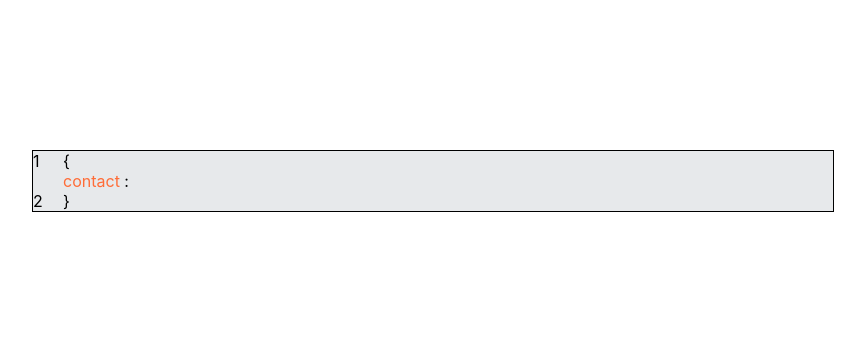
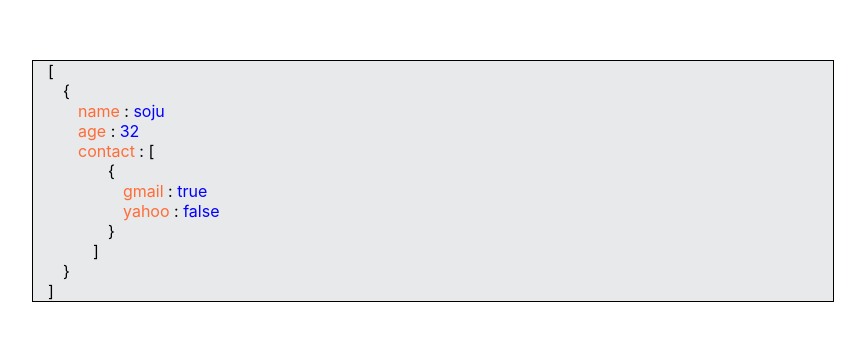
Before and after one commit to sojucr7/json-formatter, a React (Create React App) app: page / in a window 1280 px wide. Shown: the part 219-560 px from the top of the page, without its empty margins (207-1072 px from the left). Built offline with nearby package versions, Linux system fonts and the light colour scheme.

Commit message:
tree functionality rewrite

```diff
--- a/src/App.css
+++ b/src/App.css
@@ -38,3 +38,6 @@ body{
 .jsonFormatter__lineItemOutput--orange{
   color: #ff6c37;
 }
+.jsonFormatter__lineItemOutput{
+  margin-left: 15px;
+}
--- a/src/App.js
+++ b/src/App.js
@@ -7,126 +7,19 @@ import {Tree} from './Lib/Tree'
 function App({ json }) {
   let [jsonState, setJsonState] = useState([])
 
-  const isObject = (object) => {
-    return typeof object === 'object' && !Array.isArray(object) && object !== null
-  }
+  useEffect(() => {
+    let tree=new Tree().generateTree(json)
+    setJsonState(tree)
+  }, [])
 
-
-  const generateLineItems = (entity, level = 0) => {
-
-    const margin = level ? level * 20 + 20 : 0
-    let lineItems = []
-    if (isObject(entity)) {
-
-
-
-
-      Object.keys(entity).map((key, index) => {
-
-        if(index==0){
-          lineItems.push({
-            values: ['{'],
-            colors: ['black']
-          })
-        }
-        let items=[]
-        let value = entity[key]
-        let color = 'blue'
-        if (Array.isArray(entity[key]) || isObject(entity[key])) {
-          value = ''
-          color = ''
-        }
-
-        items.push({
-          values: [key, ' :', ` ${value}`],
-          colors: ['orange', 'black', color]
-        })
-
-
-        if (Array.isArray(entity[key]) || isObject(entity[key])) {
-
-          items['children'] = generateLineItems(entity[key], level + 1)
-        }
-
-        lineItems[lineItems.length - 1]['children']=items
-
-        if(index==Object.keys(entity).length-1){
-          lineItems.push({
-            values: ['}'],
-            colors: ['black']
-          })
-        }
-      })
-
-    }
-
-    if (Array.isArray(entity)) {
-
-      entity.forEach((item,index1) => {
-        if(index1==0){
-          lineItems.push({
-            values: ['['],
-            colors: ['black']
-          })
-        }
-
-        let items=[]
-        items.push({
-          values: ['{'],
-          colors: ['black']
-        })
-        Object.keys(item).map((key, index) => {
-
-          let value = item[key]
-          let color = 'blue'
-          if (Array.isArray(item[key]) || isObject(item[key])) {
-            value = ''
-            color = ''
-          }
-
-          items.push({
-            values: [key, ' :', ` ${value}`],
-            colors: ['orange', 'black', color]
-          })
-
-          if (Array.isArray(item[key]) || isObject(item[key])) {
-            items['children'] = generateLineItems(item[key], level + 1)
-          }
-        })
-        lineItems[lineItems.length - 1]['children'] =items
-        items.push({
-          values: ['}'],
-          colors: ['black']
-        })
-
-        if(index1==entity.length-1){
-          lineItems.push({
-            values: [']'],
-            colors: ['black']
-          })
-        }
-      })
-
-
-    }
-
-    return lineItems
-  }
-  useEffect(() => {
-    let tree=new Tree()
-    console.log(generateLineItems(json))
-    setJsonState(generateLineItems(json))
-  }, [])
   return (
     <div className="jsonFormatter">
       {
-        jsonState && Object.keys(jsonState).map((item, index) => {
+        jsonState.map((item, index) => {
           return (
-            <div className="jsonFormatter__lineItems">
-              <div className='jsonFormatter__lineItemsCounter'>{index + 1}</div>
-              <LineItem entity={jsonState[item]} lineNumber={index + 1} key={index} />
+            <div className="jsonFormatter__lineItems"  key={index}>
+              <LineItem entity={item} lineNumber={index + 1}/>
             </div>
-
           )
         })
       }
--- a/src/Lib/Tree.js
+++ b/src/Lib/Tree.js
@@ -1,74 +1,101 @@
-import { Entity } from "./Entity"
+import { Entity } from "./Entity";
 
 export class Tree {
-    constructor() {
-        this.lineItems = []
+  isObject(object) {
+    return (
+      typeof object === "object" && !Array.isArray(object) && object !== null
+    );
   }
 
-    isObject(object){
-        return typeof object === 'object' && !Array.isArray(object) && object !== null
+  objectMapping(entity, level) {
+    let items = [];
+    let lineItems = [];
+    Object.keys(entity).map((key, index) => {
+
+      let value = entity[key];
+      let color = "blue";
+      if (Array.isArray(entity[key])) {
+        value = "[";
+        color = "black";
+      }
+
+      if (this.isObject(entity[key])) {
+        value = "{";
+        color = "black";
+      }
+
+      items.push({
+        values: [key, " :", ` ${value}`],
+        colors: ["orange", "black", color],
+      });
+
+      if (Array.isArray(entity[key])) {
+        items[items.length - 1]["children"] =[...this.arrayMapping(
+          entity[key],
+          level + 1
+        ),...[{
+          values: ["]"],
+          colors: ["black"],
+        }]] ;
+      }
+
+      if (this.isObject(entity[key])) {
+        items[items.length - 1]["children"] = [...this.objectMapping(
+          entity[key],
+          level + 1
+        ),...[{
+          values: ["}"],
+          colors: ["black"],
+        }]];
+      }
+    });
+
+    lineItems.push({children:items});
+    return lineItems;
+  }
+
+  arrayMapping(entity, level) {
+    let items = [];
+    let lineItems = [];
+    entity.forEach((item, index1) => {
+
+      items.push({
+        values: ["{"],
+        colors: ["black"],
+      });
+
+      items = [...items, ...this.objectMapping(item, level),...[{
+        values: ["}"],
+        colors: ["black"],
+      }]];
+    });
+    lineItems.push({children:items});
+    return lineItems;
   }
 
   generateTree(entity, level = 0) {
     if (this.isObject(entity)) {
 
-            Object.keys(entity).map((key, index) => {
+      return [...[{
+        values: ["{"],
+        colors: ["black"],
+      }],
+      ...this.objectMapping(entity, level),
+      ...[{
+        values: ["}"],
+        colors: ["black"],
+      }]];
 
-                let value = entity[key]
-                let color = 'blue'
-                if (Array.isArray(entity[key])) {
-                    value = '['
-                    color = 'black'
-                }
-                if (this.isObject(entity[key])) {
-                    value = '{'
-                    color = 'black'
-                }
-                this.lineItems.push(new Entity([key, ' :', ` ${value}`], ['orange', 'black', color], []))
-
-                if (Array.isArray(entity[key]) || this.isObject(entity[key])) {
-
-                    this.lineItems[this.lineItems.length - 1]['children'] = this.generateTree(entity[key], level + 1)
-                }
-            })
-            this.lineItems.push(new Entity(['}'], ['black'], []))
-        }
-
-        if (Array.isArray(entity)) {
-            entity.forEach((item) => {
-
-                this.lineItems.push(new Entity(['{'], ['black'], []))
-                Object.keys(item).map((key, index) => {
-
-                    let value = item[key]
-                    let color = 'blue'
-                    if (Array.isArray(item[key])) {
-                        value = '['
-                        color = 'black'
-                    }
-                    if (this.isObject(item[key])) {
-                        value = '{'
-                        color = 'black'
-                    }
-
-                    this.lineItems.push(new Entity([key, ' :', ` ${value}`], ['orange', 'black', color], []))
-
-                    if (Array.isArray(item[key]) || this.isObject(item[key])) {
-                        this.lineItems[this.lineItems.length - 1]['children'] = this.generateTree(item[key], level + 1)
-                    }
-                })
-
-                this.lineItems.push({
-                    values: ['}'],
-                    colors: ['black']
-                })
-            })
-
-            this.lineItems.push({
-                values: [']'],
-                colors: ['black']
-            })
-        }
-        return this.lineItems
+    } else {
+      return [...[{
+        values: ["["],
+        colors: ["black"],
+      }],
+      ...this.arrayMapping(entity, level),
+      ...[{
+        values: ["]"],
+        colors: ["black"],
+      }]];
     }
   }
+}
--- a/src/LineItem.js
+++ b/src/LineItem.js
@@ -1,20 +1,18 @@
-import logo from './logo.svg';
-import './App.css';
-import { useEffect, useState } from 'react';
+function LineItem({entity,lineNumber,depth=0}) {
+    return (
+            <>
+            <div className='jsonFormatter__lineItemOutput'>
 
-function LineItem({entity,lineNumber}) {
-    return (
-            <div className='jsonFormatter__lineItemOutput'>
-                {entity.values.map((item1, index1) => {
+                {entity.values?.map((item1, index1) => {
                     return (<span className={`jsonFormatter__lineItemOutput--${entity.colors[index1]}`} key={index1}>{item1}</span>)
                 })}
-                {entity?.children?.length && entity.children.map((item2, index2) => {
-                    return (<span className={`jsonFormatter__lineItemsChildren`} key={index2}>
-                        <LineItem entity={item2} lineNumber={lineNumber+1} key={index2}/>
-                    </span>)
+                {entity?.children?.length>0 && entity.children.map((item2, index2) => {
+                    return (<div className={`jsonFormatter__lineItemsChildren`} key={`${index2}-${depth}`}>
+                        <LineItem entity={item2} lineNumber={lineNumber+1} depth={depth+1}/>
+                    </div>)
                 })}
             </div>
+            </>
     );
 }
-
 export default LineItem;
--- a/src/index.js
+++ b/src/index.js
@@ -6,27 +6,16 @@ import reportWebVitals from './reportWebVitals';
 
 const root = ReactDOM.createRoot(document.getElementById('root'));
 
-const userObject={
+const userObject=[{
   name:'soju',
   age:32,
-  gender:'Male',
-  address:{
-    zip:689641,
-
-  },
   contact:[{
     gmail:true,
     yahoo:false
   }]
-
-}
+}]
 root.render(
   <React.StrictMode>
     <App json={userObject}/>
   </React.StrictMode>
 );
-
-// If you want to start measuring performance in your app, pass a function
-// to log results (for example: reportWebVitals(console.log))
-// or send to an analytics endpoint. Learn more: https://bit.ly/CRA-vitals
-reportWebVitals();
```
Lines whose indentation alone changed are shown as unchanged.
